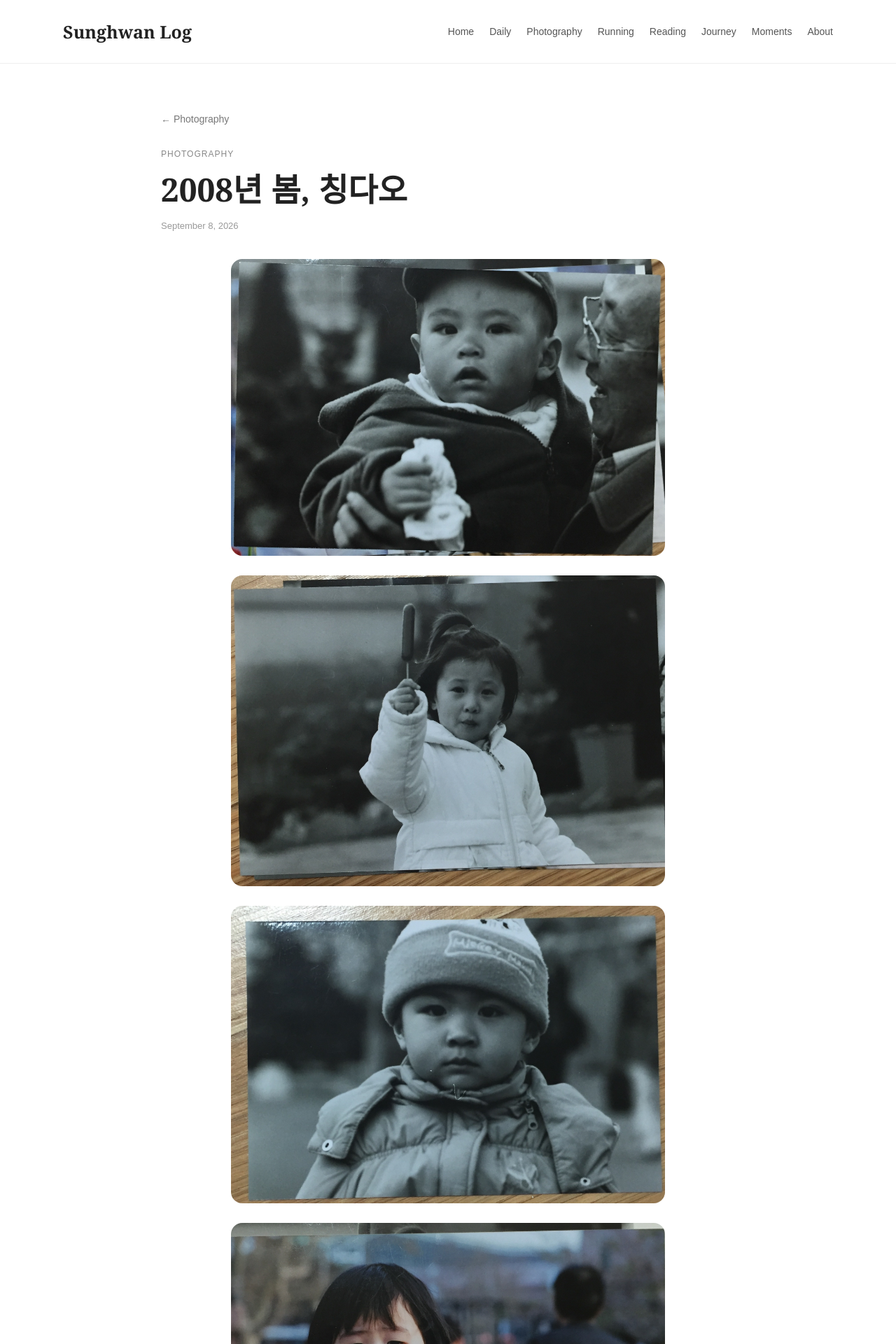
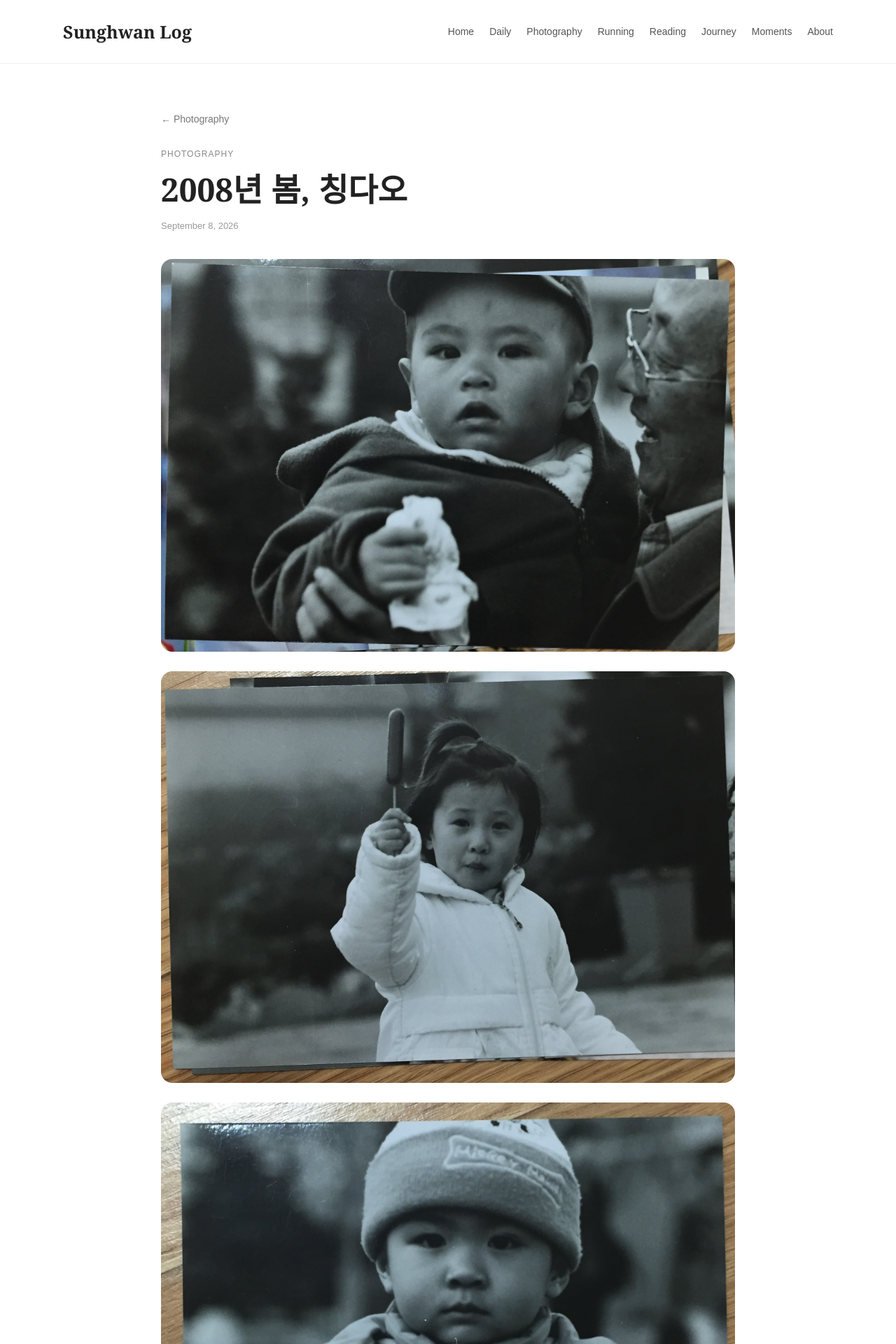
Before and after one commit to sunghwanlog/sunghwanlog.github.io, a Jekyll site: the page built from _posts/2026-09-08-photo-003.md, in a window 1280 px wide. Shown: the top 1920 px of the page at 70% size. Built offline with Jekyll 4.4.1, drawn with Linux system fonts in a browser that asks for light colours.

Commit message:
Update photo.html

```diff
--- a/_layouts/photo.html
+++ b/_layouts/photo.html
@@ -119,7 +119,7 @@
 
     .photo-gallery {
       width: 100%;
-      max-width: 620px;
+      max-width: 820px;
       margin: 40px auto 0;
       display: flex;
       flex-direction: column;
```
